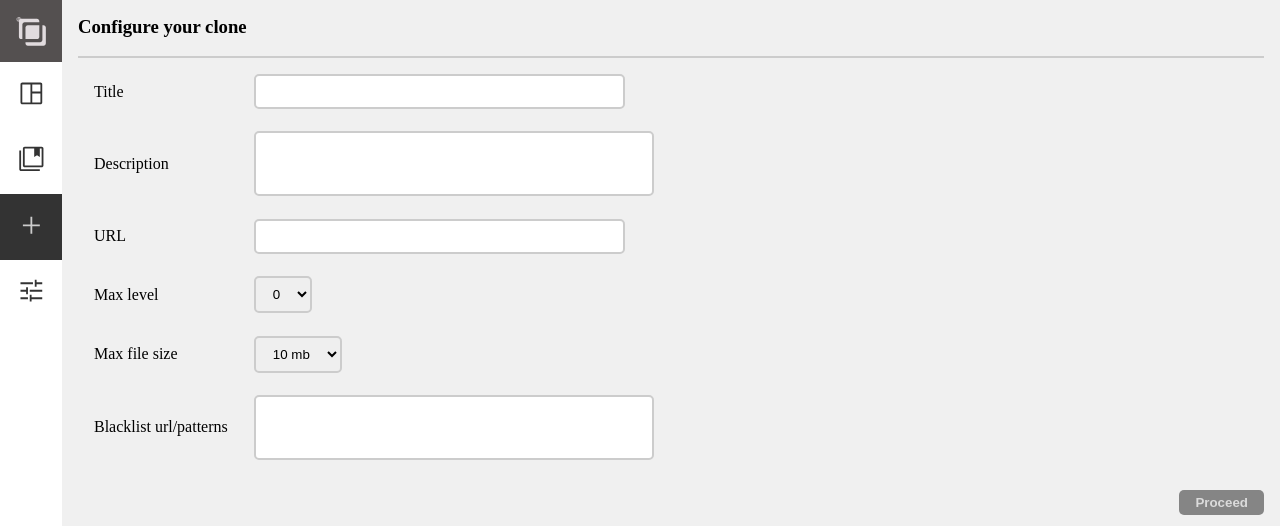
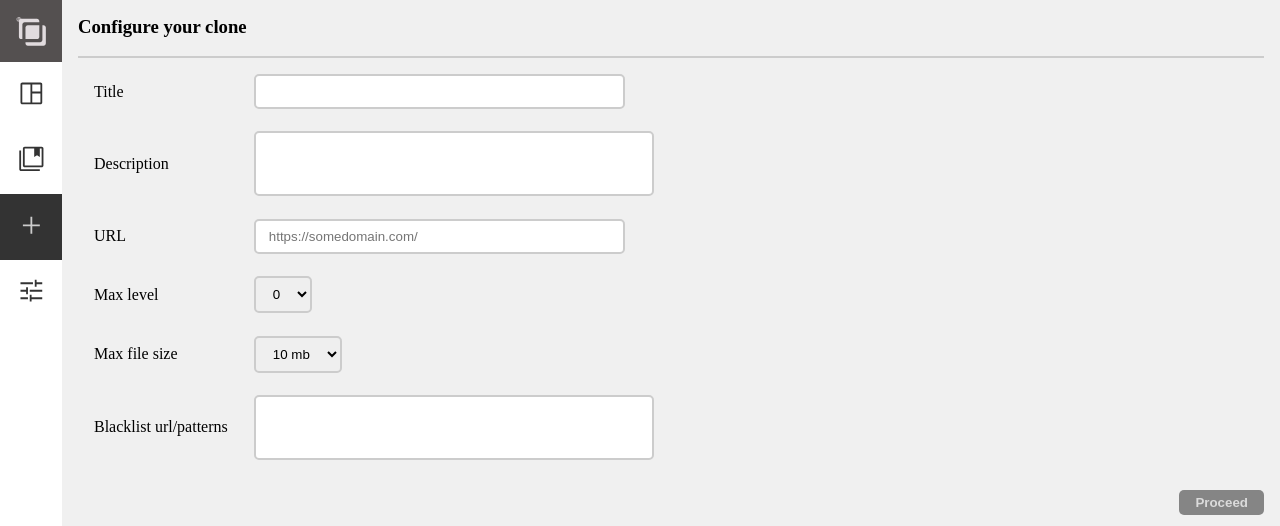
Before and after one commit to lokaimoma/wsclone, a SvelteKit app in the folder ui/desktop/: page /add in a window 1280 px wide. Shown: the top 526 px of the page. Built offline with nearby package versions, Linux system fonts and the light colour scheme.

Commit message:
Handle when proceed button is activated and disabled

```diff
--- a/ui/desktop/src/routes/add/components/AddClone.svelte
+++ b/ui/desktop/src/routes/add/components/AddClone.svelte
@@ -5,16 +5,28 @@
     let maxLevel: number;
     let maxFileSize: number;
     let blackListUrls: string;
+    let urlError: boolean = false;
+
+    //validate url and set
+    function onUrlChange(event: Event) {
+        const target = event.target as HTMLInputElement;
+        urlError = false;
+        try {
+            url = new URL(target.value);
+        } catch (e) {
+            urlError = true;
+        }
+    }
 </script>
 
 <div class="sec-container">
     <h3>Configure your clone</h3>
     <br />
     <hr />
-    <div class="form">
+    <form class="form">
         <label>
             <span>Title</span>
-            <input type="text" bind:value={title} />
+            <input type="text" bind:value={title} required />
         </label>
         <label>
             <span>Description</span>
@@ -22,7 +34,17 @@
         </label>
         <label>
             <span>URL</span>
-            <input type="url" value={url?.toString() ?? ""} />
+            <div>
+                <input
+                    type="url"
+                    on:change={(e) => onUrlChange(e)}
+                    required
+                    placeholder="https://somedomain.com/"
+                />
+                {#if urlError}
+                    <p class="error">Invalid url</p>
+                {/if}
+            </div>
         </label>
         <label>
             <span>Max level</span>
@@ -51,11 +73,17 @@
             <span>Blacklist url/patterns</span>
             <textarea rows="3" bind:value={blackListUrls} />
         </label>
-    </div>
-    <button disabled>Proceed</button>
+    </form>
+    <button disabled={url === undefined || (title?.length ?? 0) == 0}>Proceed</button>
 </div>
 
 <style>
+    :root {
+        --text-sm: 0.7em;
+        --clr-disabled: #858585;
+        --clr-secondary: #333;
+    }
+
     .sec-container {
         position: relative;
     }
@@ -101,7 +129,7 @@
 
     button {
         color: #fff;
-        background-color: #333;
+        background-color: var(--clr-secondary);
         padding: 0.3rem 1rem;
         border: none;
         font-weight: bold;
@@ -121,7 +149,12 @@
     }
 
     button:disabled {
-        background-color: #858585;
+        background-color: var(--clr-disabled);
         color: rgba(255, 255, 255, 0.7);
     }
+    .error {
+        color: red;
+        font-weight: bold;
+        font-size: var(--text-sm);
+    }
 </style>
```
